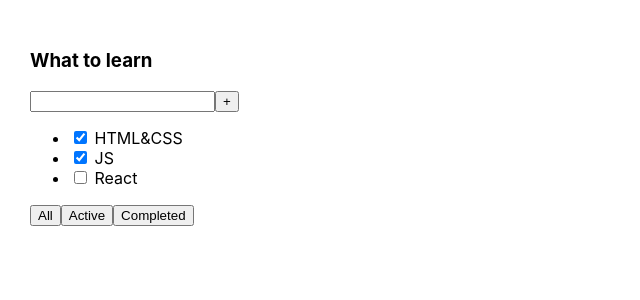
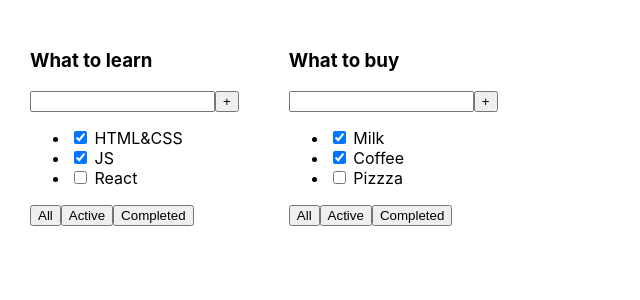
Before and after one commit to alexBasrike/todoList, a React (Vite) app: page / in a window 1280 px wide. Shown: the top 300 px of the page, without its empty margins (0-640 px from the left). Built offline with nearby package versions, Linux system fonts and the light colour scheme.

Commit message:
updates from first lesson

```diff
--- a/src/App.tsx
+++ b/src/App.tsx
@@ -1,33 +1,31 @@
 import './App.css'
+import TodoList from "./components/TodoList/TodoList.tsx";
+
+export type TasksType = {
+    id: number;
+    title: string;
+    isDone: boolean;
+}
+
+const tasks_1: TasksType[] = [
+    {id: 1, title: "HTML&CSS", isDone: true},
+    {id: 2, title: "JS", isDone: true},
+    {id: 3, title: "React", isDone: false}
+];
+
+const tasks_2: TasksType[] = [
+    {id: 4, title: "Milk", isDone: true},
+    {id: 5, title: "Coffee", isDone: true},
+    {id: 6, title: "Pizzza", isDone: false}
+];
 
 function App() {
-  return (
-      <div className="app">
-        <div>
-          <h3>What to learn</h3>
-          <div>
-            <input/>
-            <button>+</button>
-          </div>
-          <ul>
-            <li>
-              <input type="checkbox" checked={true}/> <span>HTML&CSS</span>
-            </li>
-            <li>
-              <input type="checkbox" checked={true}/> <span>JS</span>
-            </li>
-            <li>
-              <input type="checkbox" checked={false}/> <span>React</span>
-            </li>
-          </ul>
-          <div>
-            <button>All</button>
-            <button>Active</button>
-            <button>Completed</button>
-          </div>
+    return (
+        <div className="app">
+            <TodoList title={"What to learn"} tasks={tasks_1} />
+            <TodoList title={"What to buy"} tasks={tasks_2} />
         </div>
-      </div>
-  )
+    )
 }
 
 export default App
--- /dev/null
+++ b/src/components/Button/Button.tsx
@@ -0,0 +1,11 @@
+type ButtonProps = {
+    title: string;
+}
+
+const Button = ({title}: ButtonProps) => {
+    return (
+        <button>{title}</button>
+    )
+}
+
+export default Button;
--- /dev/null
+++ b/src/components/TodoList/TodoList.tsx
@@ -0,0 +1,40 @@
+import {TasksType} from "../../App.tsx";
+import Button from "../Button/Button.tsx";
+
+type PropsType = {
+    title: string;
+    tasks: TasksType[];
+}
+
+const TodoList = (props: PropsType) => {
+
+    const tasksList = props.tasks.map((task: TasksType) => {
+        return (
+            <li key={task.id}>
+                <input type="checkbox" checked={task.isDone}/> <span>{task.title}</span>
+            </li>
+        )
+    });
+
+    const taskListContent = tasksList.length === 0
+        ? <p>Your tasks list is empty</p>
+        : <ul>{tasksList}</ul>
+
+    return (
+        <div className={"todoList"}>
+            <h3>{props.title}</h3>
+            <div>
+                <input/>
+                <Button title={"+"}/>
+            </div>
+            {taskListContent}
+            <div>
+                <Button title={"All"}/>
+                <Button title={"Active"}/>
+                <Button title={"Completed"}/>
+            </div>
+        </div>
+    );
+};
+
+export default TodoList;
```
